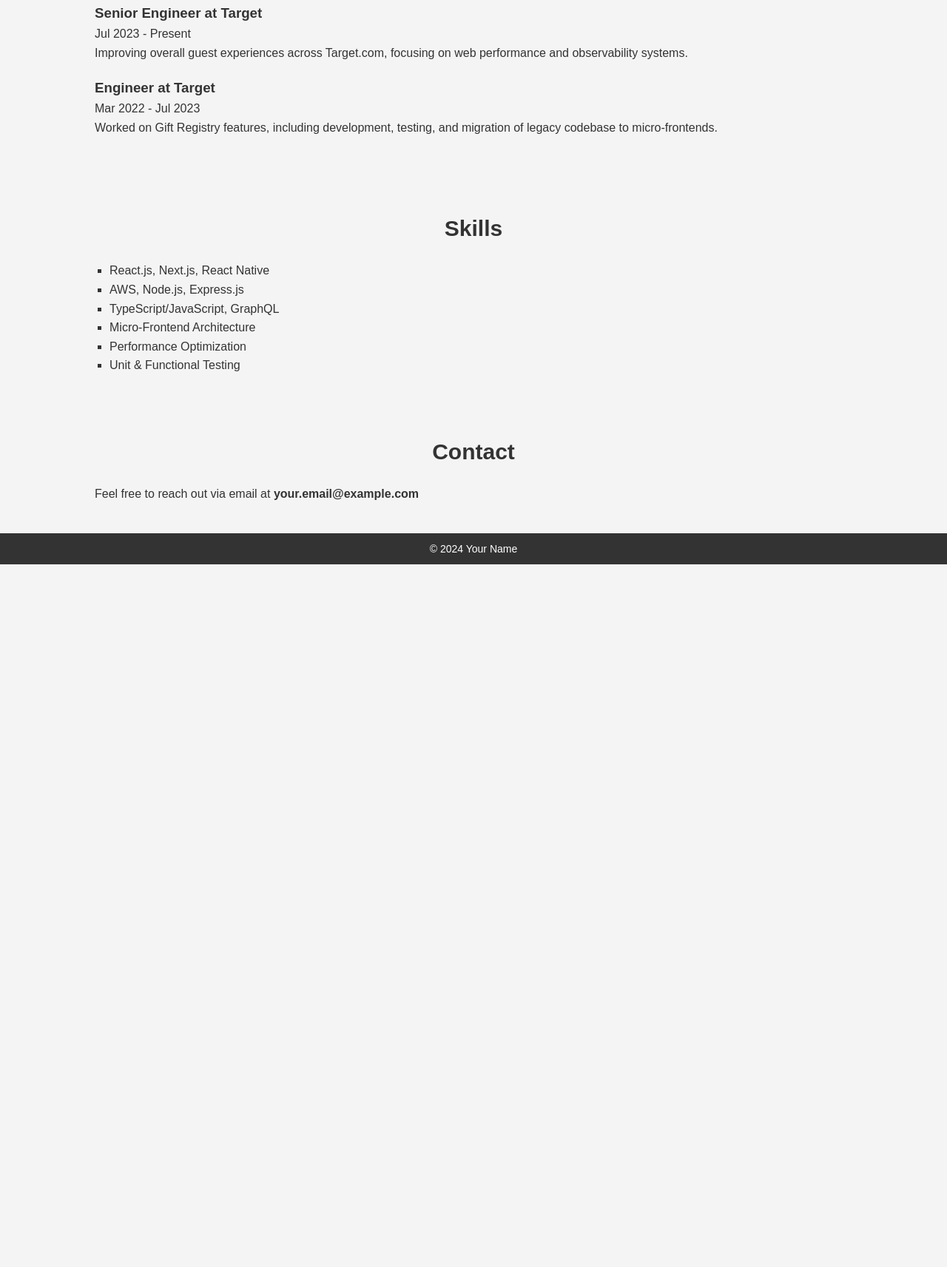
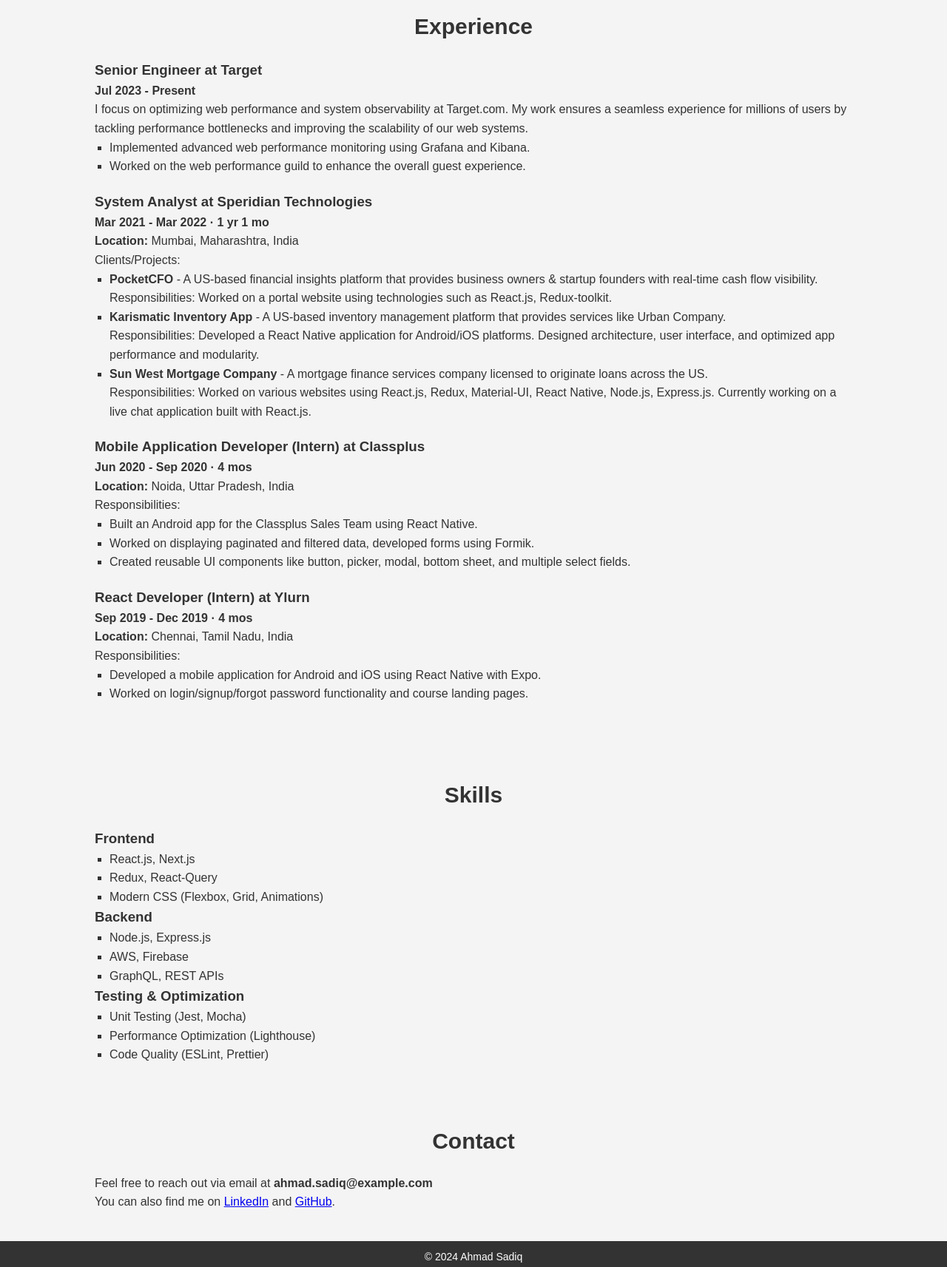
Before and after one commit to persieahmad/portfolio, a plain HTML site: page index.html in a window 1280 px wide. Shown: the part 521-2234 px from the top of the page at 74% size. Before the commit the page ends 1284 px from the top, so only its background shows below. Drawn offline with Linux system fonts and the light colour scheme.

Commit message:
Update index.html

```diff
--- a/index.html
+++ b/index.html
@@ -3,8 +3,8 @@
 <head>
   <meta charset="UTF-8">
   <meta name="viewport" content="width=device-width, initial-scale=1.0">
-  <meta name="description" content="Personal Portfolio of a Senior Engineer at Target">
-  <title>Your Name - Senior Engineer | Portfolio</title>
+  <meta name="description" content="Personal Portfolio of Ahmad Sadiq, Senior Engineer at Target">
+  <title>Ahmad Sadiq - Senior Engineer | Portfolio</title>
   <link rel="stylesheet" href="styles.css">
 </head>
 <body>
@@ -27,7 +27,10 @@
     <div class="container">
       <h2>About Me</h2>
       <p>
-        With 4+ years of experience in building and deploying applications using TypeScript/JavaScript with React.js, Redux, Next.js, AWS, and other modern technologies, I am passionate about optimizing web performance and enhancing user experiences.
+        I am a passionate software engineer with 4+ years of experience in building and deploying applications using TypeScript/JavaScript with technologies like React.js, Redux, Next.js, AWS, Firebase, and many others. My expertise lies in improving web performance and optimizing the user experience for large-scale platforms like Target.com.
+      </p>
+      <p>
+        I thrive in collaborative environments, working with designers, product owners, and fellow engineers to create new features and improve existing systems. I'm also highly focused on writing maintainable code, testing, and contributing to quality assurance efforts.
       </p>
       <button id="themeToggle">Toggle Dark Mode</button>
     </div>
@@ -36,43 +39,104 @@
   <section id="experience" class="section">
     <div class="container">
       <h2>Experience</h2>
+
+      <!-- Experience at Target -->
       <div class="job">
         <h3>Senior Engineer at Target</h3>
-        <p>Jul 2023 - Present</p>
-        <p>Improving overall guest experiences across Target.com, focusing on web performance and observability systems.</p>
+        <p><strong>Jul 2023 - Present</strong></p>
+        <p>
+          I focus on optimizing web performance and system observability at Target.com. My work ensures a seamless experience for millions of users by tackling performance bottlenecks and improving the scalability of our web systems.
+        </p>
+        <ul>
+          <li>Implemented advanced web performance monitoring using Grafana and Kibana.</li>
+          <li>Worked on the web performance guild to enhance the overall guest experience.</li>
+        </ul>
       </div>
+
+      <!-- Experience at Speridian Technologies -->
       <div class="job">
-        <h3>Engineer at Target</h3>
-        <p>Mar 2022 - Jul 2023</p>
-        <p>Worked on Gift Registry features, including development, testing, and migration of legacy codebase to micro-frontends.</p>
+        <h3>System Analyst at Speridian Technologies</h3>
+        <p><strong>Mar 2021 - Mar 2022 · 1 yr 1 mo</strong></p>
+        <p><strong>Location:</strong> Mumbai, Maharashtra, India</p>
+        <p>Clients/Projects:</p>
+        <ul>
+          <li><strong>PocketCFO</strong> - A US-based financial insights platform that provides business owners & startup founders with real-time cash flow visibility. <br>Responsibilities: Worked on a portal website using technologies such as React.js, Redux-toolkit.</li>
+          <li><strong>Karismatic Inventory App</strong> - A US-based inventory management platform that provides services like Urban Company. <br>Responsibilities: Developed a React Native application for Android/iOS platforms. Designed architecture, user interface, and optimized app performance and modularity.</li>
+          <li><strong>Sun West Mortgage Company</strong> - A mortgage finance services company licensed to originate loans across the US. <br>Responsibilities: Worked on various websites using React.js, Redux, Material-UI, React Native, Node.js, Express.js. Currently working on a live chat application built with React.js.</li>
+        </ul>
       </div>
+
+      <!-- Experience at Classplus -->
+      <div class="job">
+        <h3>Mobile Application Developer (Intern) at Classplus</h3>
+        <p><strong>Jun 2020 - Sep 2020 · 4 mos</strong></p>
+        <p><strong>Location:</strong> Noida, Uttar Pradesh, India</p>
+        <p>Responsibilities:</p>
+        <ul>
+          <li>Built an Android app for the Classplus Sales Team using React Native.</li>
+          <li>Worked on displaying paginated and filtered data, developed forms using Formik.</li>
+          <li>Created reusable UI components like button, picker, modal, bottom sheet, and multiple select fields.</li>
+        </ul>
+      </div>
+
+      <!-- Experience at Ylurn -->
+      <div class="job">
+        <h3>React Developer (Intern) at Ylurn</h3>
+        <p><strong>Sep 2019 - Dec 2019 · 4 mos</strong></p>
+        <p><strong>Location:</strong> Chennai, Tamil Nadu, India</p>
+        <p>Responsibilities:</p>
+        <ul>
+          <li>Developed a mobile application for Android and iOS using React Native with Expo.</li>
+          <li>Worked on login/signup/forgot password functionality and course landing pages.</li>
+        </ul>
+      </div>
+
     </div>
   </section>
 
   <section id="skills" class="section">
     <div class="container">
       <h2>Skills</h2>
-      <ul>
-        <li>React.js, Next.js, React Native</li>
-        <li>AWS, Node.js, Express.js</li>
-        <li>TypeScript/JavaScript, GraphQL</li>
-        <li>Micro-Frontend Architecture</li>
-        <li>Performance Optimization</li>
-        <li>Unit & Functional Testing</li>
-      </ul>
+      <div class="skills-list">
+        <div class="skill">
+          <h3>Frontend</h3>
+          <ul>
+            <li>React.js, Next.js</li>
+            <li>Redux, React-Query</li>
+            <li>Modern CSS (Flexbox, Grid, Animations)</li>
+          </ul>
+        </div>
+        <div class="skill">
+          <h3>Backend</h3>
+          <ul>
+            <li>Node.js, Express.js</li>
+            <li>AWS, Firebase</li>
+            <li>GraphQL, REST APIs</li>
+          </ul>
+        </div>
+        <div class="skill">
+          <h3>Testing & Optimization</h3>
+          <ul>
+            <li>Unit Testing (Jest, Mocha)</li>
+            <li>Performance Optimization (Lighthouse)</li>
+            <li>Code Quality (ESLint, Prettier)</li>
+          </ul>
+        </div>
+      </div>
     </div>
   </section>
 
   <section id="contact" class="section">
     <div class="container">
       <h2>Contact</h2>
-      <p>Feel free to reach out via email at <strong>your.email@example.com</strong></p>
+      <p>Feel free to reach out via email at <strong>ahmad.sadiq@example.com</strong></p>
+      <p>You can also find me on <a href="https://www.linkedin.com/in/ahmad-sadiq" target="_blank">LinkedIn</a> and <a href="https://github.com/ahmad-sadiq" target="_blank">GitHub</a>.</p>
     </div>
   </section>
 
   <footer>
     <div class="container">
-      <p>&copy; 2024 Your Name</p>
+      <p>&copy; 2024 Ahmad Sadiq</p>
     </div>
   </footer>
 
```
